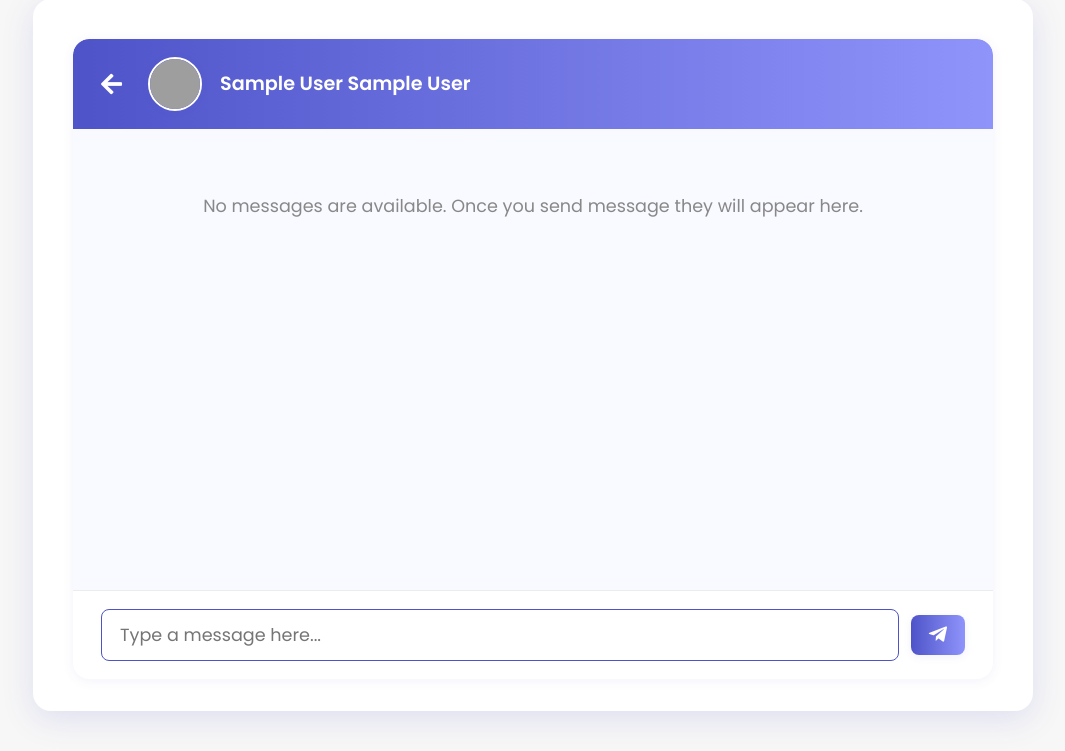
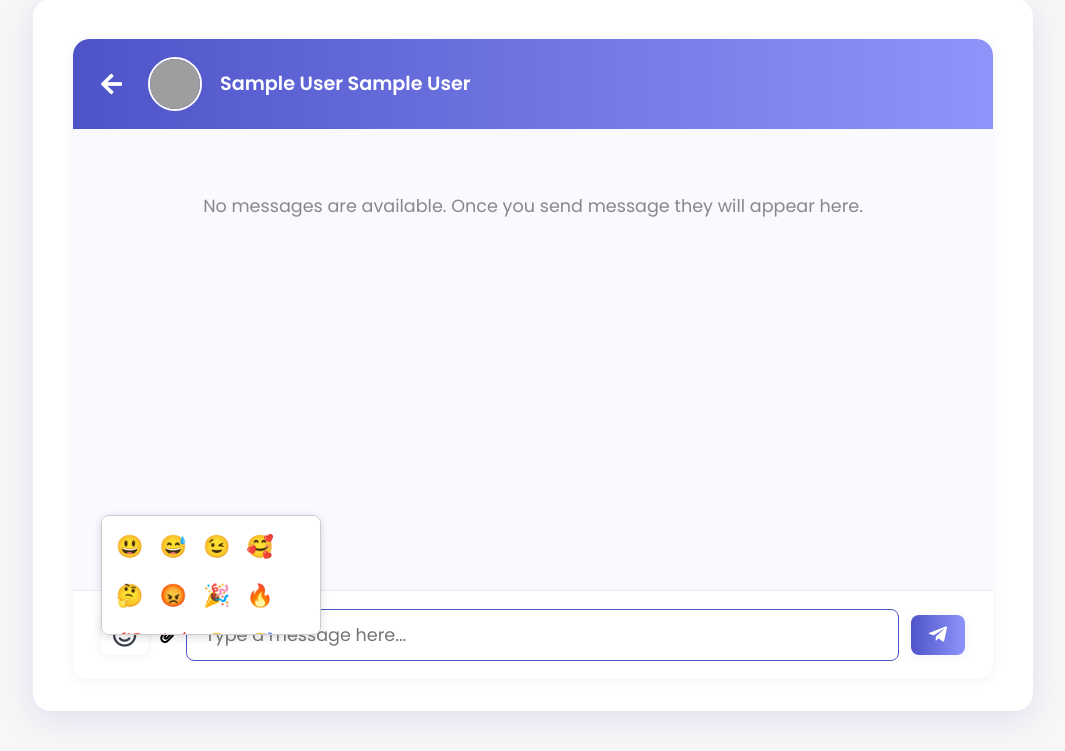
Before and after one commit to Euler98-png/tchatapp, a PHP site: page /chat.php?user_id=1 in a window 1280 px wide. Shown: the part 101-852 px from the top of the page, without its empty margins (107-1172 px from the left). Run offline with PHP 8.4, Linux system fonts and the light colour scheme; the visitor is signed in with stand-in values (Sample User, id 1); data that the repository does not hold is empty; grey boxes are pictures that could not be loaded.

Commit message:
ajout des emojis

```diff
--- a/chat.php
+++ b/chat.php
@@ -30,9 +30,35 @@
 
       </div>
       <form action="#" class="typing-area">
-        <input type="text" class="incoming_id" name="incoming_id" value="<?php echo $user_id; ?>" hidden>
-        <input type="text" name="message" class="input-field" placeholder="Type a message here..." autocomplete="off">
-        <button><i class="fab fa-telegram-plane"></i></button>
+      <input type="text" class="incoming_id" name="incoming_id" value="<?php echo $user_id; ?>" hidden>
+      <div class="emoji-container">
+        <button type="button" id="emoji-btn">
+          <i class="far fa-smile"></i>
+        </button>
+        <div id="emoji-picker">
+          <span class="emoji">😃</span>
+          <span class="emoji">😅</span>
+          <span class="emoji">😉</span>
+          <span class="emoji">🥰</span>
+          <span class="emoji">🤔</span>
+          <span class="emoji">😡</span>
+          <span class="emoji">🎉</span>
+          <span class="emoji">🔥</span>
+          <span class="emoji">💯</span>
+          <span class="emoji">🥳</span>
+          <span class="emoji">🤗</span>
+          <span class="emoji">😴</span>
+          <span class="emoji">🤩</span>
+          <span class="emoji">😇</span>
+        </div>
+      </div>
+      <input type="file" name="media" id="media-input" accept="image/*,video/*" style="display:none;">
+      <label for="media-input" class="media-btn" style="cursor:pointer;">
+        <i class="fas fa-paperclip"></i>
+      </label>
+      <input type="text" name="message" class="input-field" placeholder="Type a message here..." autocomplete="off">
+      <button type="submit"><i class="fab fa-telegram-plane"></i></button>
+    </form>
       </form>
     </section>
   </div>
--- a/header.php
+++ b/header.php
@@ -7,6 +7,7 @@
   <title>Realtime Chat App | CodingNepal</title>
   <link rel="stylesheet" href="style.css">
   <link rel="stylesheet" href="https://cdnjs.cloudflare.com/ajax/libs/font-awesome/5.15.2/css/all.min.css"/>
+
 </head>
 <body>
  <nav class="navbar">
--- a/javascript/chat.js
+++ b/javascript/chat.js
@@ -1,12 +1,41 @@
 const form = document.querySelector(".typing-area"),
 incoming_id = form.querySelector(".incoming_id").value,
 inputField = form.querySelector(".input-field"),
-sendBtn = form.querySelector("button"),
-chatBox = document.querySelector(".chat-box");
+sendBtn = form.querySelector('button[type="submit"]'),chatBox = document.querySelector(".chat-box");
+const emojiBtn = document.getElementById("emoji-btn");
+const emojiPicker = document.getElementById("emoji-picker");
 
 form.onsubmit = (e)=>{
+
     e.preventDefault();
 }
+
+// Traitement des emojis
+// Affiche ou cache le sélecteur d'emojis au clic sur le bouton
+emojiBtn.onclick = (e) => {
+    e.preventDefault();
+    if(emojiPicker.style.display === "none" || emojiPicker.style.display === ""){
+        emojiPicker.style.display = "block";
+    } else {
+        emojiPicker.style.display = "none";
+    }
+};
+
+// Insère l'emoji sélectionné dans le champ de saisie
+emojiPicker.onclick = (e) => {
+    if(e.target.classList.contains("emoji")){
+        inputField.value += e.target.textContent;
+        emojiPicker.style.display = "none";
+        inputField.focus();
+    }
+};
+
+// Ferme le sélecteur si on clique ailleurs
+document.addEventListener("click", function(e){
+    if(!emojiPicker.contains(e.target) && e.target !== emojiBtn){
+        emojiPicker.style.display = "none";
+    }
+});
 
 inputField.focus();
 inputField.onkeyup = ()=>{
--- a/style.css
+++ b/style.css
@@ -743,3 +743,56 @@ body{
     display: flex;
   }
 }
+
+
+
+.emoji-container {
+  position: relative;
+  display: inline-block;
+}
+
+#emoji-picker {
+  display: none;
+  position: absolute;
+  left: 0; /* à droite du bouton emoji */
+  top: -100px;
+  background: #fff;
+  border: 1px solid #ccc;
+  padding: 10px;
+  z-index: 1000;
+  box-shadow: 0 2px 8px rgba(0,0,0,0.15);
+  border-radius: 8px;
+  min-width: 220px;
+  max-width: 300px;
+  max-height: 120px;
+  overflow-y: auto;       /* Active le scroll si besoin */
+  display: flex;
+  flex-wrap: wrap;
+  gap: 8px;
+}
+
+
+#emoji-btn i {
+  color: rgba(1, 9, 24, 0.781); /* bleu */
+  font-size: 24px;
+  align-items: center;
+}
+
+#emoji-btn {
+ background: #fff;
+  border: none;
+  border-radius: 8px;
+  padding: 8px 12px;
+  cursor: pointer;
+}
+#emoji-picker .emoji {
+  font-size: 22px;
+  cursor: pointer;
+  transition: background 0.2s;
+  padding: 4px;
+  border-radius: 4px;
+}
+
+#emoji-picker .emoji:hover {
+  background: #f0f0f0;
+}
```
